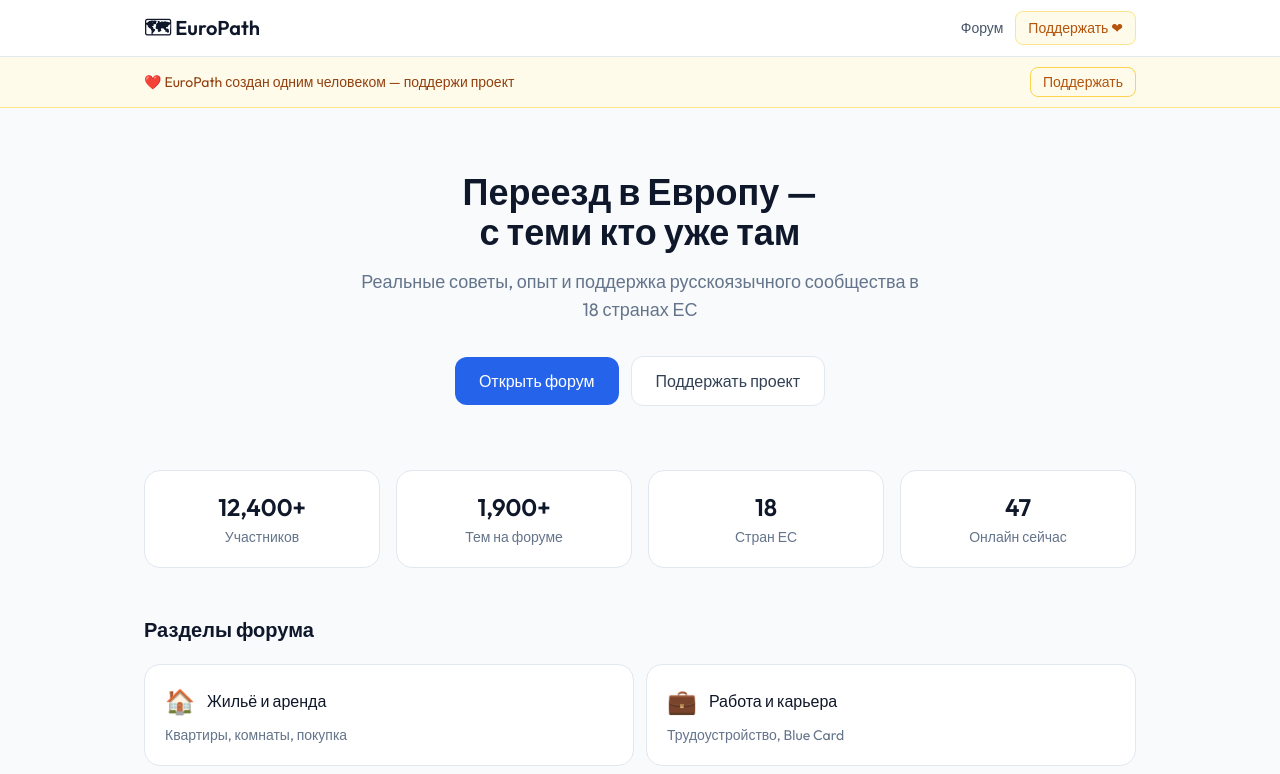
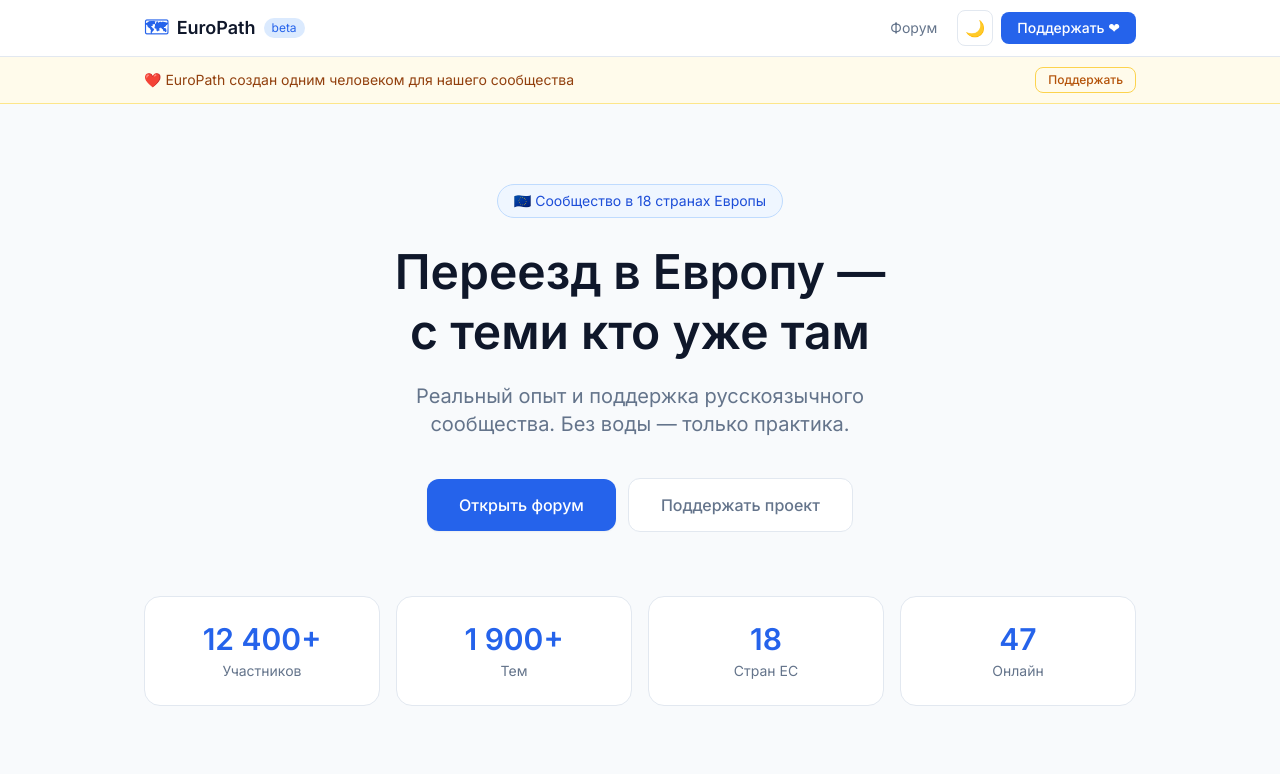
Before and after one commit to xxdkzn/europath, a Next.js app: page / in a window 1280 px wide. Shown: the top 774 px of the page. Built offline with nearby package versions, Linux system fonts and the light colour scheme.

Commit message:
feat: new design + dark mode

```diff
--- a/src/app/globals.css
+++ b/src/app/globals.css
@@ -1,31 +1,32 @@
-/* src/app/globals.css */
-/* ─────────────────────────────────────────────
-   Что это: глобальные стили всего сайта.
-   Загружается один раз и применяется везде.
-   ───────────────────────────────────────────── */
-
-@import url('https://fonts.googleapis.com/css2?family=Outfit:wght@300;400;500;600;700&display=swap');
+@import url('https://fonts.googleapis.com/css2?family=Inter:wght@400;500;600&display=swap');
 
 @tailwind base;
 @tailwind components;
 @tailwind utilities;
 
 :root {
-  --font-outfit: 'Outfit', sans-serif;
+  --bg: #f8fafc;
+  --bg-card: #ffffff;
+  --text: #0f172a;
+  --text-muted: #64748b;
+  --border: #e2e8f0;
+  --accent: #2563eb;
 }
 
-* {
-  box-sizing: border-box;
+.dark {
+  --bg: #0f172a;
+  --bg-card: #1e293b;
+  --text: #f1f5f9;
+  --text-muted: #94a3b8;
+  --border: #334155;
+  --accent: #3b82f6;
 }
 
+* { box-sizing: border-box; }
+
 body {
-  font-family: var(--font-outfit), system-ui, sans-serif;
-  background-color: #f8fafc;
-  color: #0f172a;
+  font-family: 'Inter', system-ui, sans-serif;
+  background-color: var(--bg);
+  color: var(--text);
+  transition: background-color 0.2s, color 0.2s;
 }
-
-/* Скроллбар в стиле платформы */
-::-webkit-scrollbar { width: 6px; }
-::-webkit-scrollbar-track { background: #f1f5f9; }
-::-webkit-scrollbar-thumb { background: #cbd5e1; border-radius: 3px; }
-::-webkit-scrollbar-thumb:hover { background: #94a3b8; }
--- a/src/app/layout.tsx
+++ b/src/app/layout.tsx
@@ -8,7 +8,7 @@ export const metadata: Metadata = {
 
 export default function RootLayout({ children }: { children: React.ReactNode }) {
   return (
-    <html lang="ru">
+    <html lang="ru" suppressHydrationWarning>
       <body>{children}</body>
     </html>
   )
--- a/src/app/page.tsx
+++ b/src/app/page.tsx
@@ -1,92 +1,114 @@
 import Link from 'next/link'
+import ThemeToggle from '@/components/ThemeToggle'
 
 const CATEGORIES = [
-  { slug: 'housing', name: 'Жильё и аренда',   desc: 'Квартиры, комнаты, покупка',   icon: '🏠' },
-  { slug: 'work',    name: 'Работа и карьера',  desc: 'Трудоустройство, Blue Card',   icon: '💼' },
-  { slug: 'visa',    name: 'Визы и документы',  desc: 'ВНЖ, апостили, юридическое',  icon: '📋' },
-  { slug: 'bank',    name: 'Банки и финансы',   desc: 'Счета, налоги, крипта',        icon: '🏦' },
-  { slug: 'health',  name: 'Здоровье',          desc: 'Страховки, медицина',          icon: '🏥' },
-  { slug: 'life',    name: 'Жизнь в стране',    desc: 'Адаптация, образование',       icon: '🌍' },
-  { slug: 'general', name: 'Общение',           desc: 'Знакомства и истории',         icon: '💬' },
+  { slug: 'housing', name: 'Жильё и аренда',   desc: 'Квартиры, комнаты, покупка недвижимости', icon: '🏠', count: 234 },
+  { slug: 'work',    name: 'Работа и карьера',  desc: 'Трудоустройство, Blue Card, зарплаты',    icon: '💼', count: 187 },
+  { slug: 'visa',    name: 'Визы и документы',  desc: 'ВНЖ, апостили, юридические вопросы',      icon: '📋', count: 312 },
+  { slug: 'bank',    name: 'Банки и финансы',   desc: 'Счета, налоги, крипта для мигрантов',     icon: '🏦', count: 156 },
+  { slug: 'health',  name: 'Здоровье',          desc: 'Страховки и медицина в странах ЕС',       icon: '🏥', count: 98  },
+  { slug: 'life',    name: 'Жизнь в стране',    desc: 'Адаптация, образование, повседневность',  icon: '🌍', count: 421 },
+  { slug: 'general', name: 'Общение',           desc: 'Знакомства, истории и советы',            icon: '💬', count: 543 },
+]
+
+const STATS = [
+  { n: '12 400+', l: 'Участников' },
+  { n: '1 900+',  l: 'Тем' },
+  { n: '18',      l: 'Стран ЕС' },
+  { n: '47',      l: 'Онлайн' },
 ]
 
 export default function HomePage() {
   return (
-    <main className="min-h-screen bg-slate-50">
-      <nav className="bg-white border-b border-slate-200 sticky top-0 z-50">
+    <main className="min-h-screen" style={{ backgroundColor: 'var(--bg)' }}>
+
+      {/* Навигация */}
+      <nav className="sticky top-0 z-50 border-b" style={{ backgroundColor: 'var(--bg-card)', borderColor: 'var(--border)' }}>
         <div className="max-w-5xl mx-auto px-4 h-14 flex items-center justify-between">
-          <Link href="/" className="text-xl font-semibold text-slate-900">
-            🗺 EuroPath
+          <Link href="/" className="flex items-center gap-2 font-semibold text-lg" style={{ color: 'var(--text)' }}>
+            <span className="text-blue-600">🗺</span> EuroPath
+            <span className="text-xs bg-blue-100 dark:bg-blue-900 text-blue-600 dark:text-blue-300 px-2 py-0.5 rounded-full font-normal">beta</span>
           </Link>
-          <div className="flex items-center gap-3">
-            <Link href="/forum" className="text-sm text-slate-600 hover:text-slate-900">Форум</Link>
-            <Link href="/support" className="text-sm bg-amber-50 text-amber-700 border border-amber-200 px-3 py-1.5 rounded-lg hover:bg-amber-100">
+          <div className="flex items-center gap-2">
+            <Link href="/forum" className="text-sm px-3 py-1.5 rounded-lg hover:bg-slate-100 dark:hover:bg-slate-800 transition-colors" style={{ color: 'var(--text-muted)' }}>
+              Форум
+            </Link>
+            <ThemeToggle />
+            <Link href="/support" className="text-sm bg-blue-600 hover:bg-blue-700 text-white px-4 py-1.5 rounded-lg font-medium transition-colors">
               Поддержать ❤
             </Link>
           </div>
         </div>
       </nav>
 
-      <div className="bg-amber-50 border-b border-amber-200">
+      {/* Баннер */}
+      <div className="bg-amber-50 dark:bg-amber-950 border-b border-amber-200 dark:border-amber-800">
         <div className="max-w-5xl mx-auto px-4 py-2.5 flex items-center justify-between">
-          <p className="text-sm text-amber-800">❤️ EuroPath создан одним человеком — поддержи проект</p>
-          <Link href="/support" className="text-sm font-medium text-amber-700 border border-amber-300 px-3 py-1 rounded-lg hover:bg-amber-100">
+          <p className="text-sm text-amber-800 dark:text-amber-300">
+            ❤️ EuroPath создан одним человеком для нашего сообщества
+          </p>
+          <Link href="/support" className="text-xs font-medium text-amber-700 dark:text-amber-400 border border-amber-300 dark:border-amber-700 px-3 py-1 rounded-lg hover:bg-amber-100 dark:hover:bg-amber-900 transition-colors">
             Поддержать
           </Link>
         </div>
       </div>
 
-      <section className="max-w-5xl mx-auto px-4 py-16 text-center">
-        <h1 className="text-4xl font-semibold text-slate-900 mb-4">
+      {/* Герой */}
+      <section className="max-w-5xl mx-auto px-4 pt-20 pb-16 text-center">
+        <div className="inline-flex items-center gap-2 bg-blue-50 dark:bg-blue-950 text-blue-700 dark:text-blue-300 text-sm px-4 py-1.5 rounded-full mb-6 border border-blue-200 dark:border-blue-800">
+          🇪🇺 Сообщество в 18 странах Европы
+        </div>
+        <h1 className="text-5xl font-semibold mb-5 leading-tight" style={{ color: 'var(--text)' }}>
           Переезд в Европу —<br />с теми кто уже там
         </h1>
-        <p className="text-lg text-slate-500 mb-8 max-w-xl mx-auto">
-          Реальные советы, опыт и поддержка русскоязычного сообщества в 18 странах ЕС
+        <p className="text-xl mb-10 max-w-lg mx-auto" style={{ color: 'var(--text-muted)' }}>
+          Реальный опыт и поддержка русскоязычного сообщества. Без воды — только практика.
         </p>
         <div className="flex items-center justify-center gap-3">
-          <Link href="/forum" className="bg-blue-600 text-white px-6 py-3 rounded-xl font-medium hover:bg-blue-700">
+          <Link href="/forum" className="bg-blue-600 hover:bg-blue-700 text-white px-8 py-3.5 rounded-xl font-medium text-base transition-colors shadow-sm">
             Открыть форум
           </Link>
-          <Link href="/support" className="border border-slate-200 bg-white text-slate-700 px-6 py-3 rounded-xl font-medium hover:border-slate-300">
+          <Link href="/support" className="px-8 py-3.5 rounded-xl font-medium text-base transition-colors border" style={{ borderColor: 'var(--border)', color: 'var(--text-muted)', backgroundColor: 'var(--bg-card)' }}>
             Поддержать проект
           </Link>
         </div>
       </section>
 
-      <section className="max-w-5xl mx-auto px-4 mb-12">
+      {/* Статистика */}
+      <section className="max-w-5xl mx-auto px-4 mb-16">
         <div className="grid grid-cols-4 gap-4">
-          {[
-            { n: '12,400+', l: 'Участников' },
-            { n: '1,900+',  l: 'Тем на форуме' },
-            { n: '18',      l: 'Стран ЕС' },
-            { n: '47',      l: 'Онлайн сейчас' },
-          ].map((s) => (
-            <div key={s.l} className="bg-white rounded-2xl border border-slate-200 p-5 text-center">
-              <div className="text-2xl font-semibold text-slate-900">{s.n}</div>
-              <div className="text-sm text-slate-500 mt-1">{s.l}</div>
+          {STATS.map((s) => (
+            <div key={s.l} className="rounded-2xl border p-6 text-center" style={{ backgroundColor: 'var(--bg-card)', borderColor: 'var(--border)' }}>
+              <div className="text-3xl font-semibold text-blue-600 mb-1">{s.n}</div>
+              <div className="text-sm" style={{ color: 'var(--text-muted)' }}>{s.l}</div>
             </div>
           ))}
         </div>
       </section>
 
-      <section className="max-w-5xl mx-auto px-4 pb-16">
-        <h2 className="text-xl font-semibold text-slate-900 mb-5">Разделы форума</h2>
+      {/* Категории */}
+      <section className="max-w-5xl mx-auto px-4 pb-20">
+        <h2 className="text-2xl font-semibold mb-6" style={{ color: 'var(--text)' }}>Разделы форума</h2>
         <div className="grid grid-cols-2 gap-3">
           {CATEGORIES.map((cat) => (
-            <Link
-              key={cat.slug}
-              href={`/forum/${cat.slug}`}
-              className="bg-white rounded-2xl border border-slate-200 p-5 hover:border-slate-300 hover:shadow-sm transition-all"
-            >
-              <div className="flex items-center gap-3 mb-2">
-                <span className="text-2xl">{cat.icon}</span>
-                <span className="font-medium text-slate-900">{cat.name}</span>
+            <Link key={cat.slug} href={`/forum/${cat.slug}`}
+              className="group rounded-2xl border p-5 transition-all hover:border-blue-300 dark:hover:border-blue-700 hover:shadow-sm"
+              style={{ backgroundColor: 'var(--bg-card)', borderColor: 'var(--border)' }}>
+              <div className="flex items-center justify-between mb-2">
+                <div className="flex items-center gap-3">
+                  <span className="text-2xl">{cat.icon}</span>
+                  <span className="font-medium" style={{ color: 'var(--text)' }}>{cat.name}</span>
+                </div>
+                <span className="text-xs bg-slate-100 dark:bg-slate-800 px-2 py-0.5 rounded-full" style={{ color: 'var(--text-muted)' }}>
+                  {cat.count}
+                </span>
               </div>
-              <p className="text-sm text-slate-500">{cat.desc}</p>
+              <p className="text-sm ml-11" style={{ color: 'var(--text-muted)' }}>{cat.desc}</p>
             </Link>
           ))}
         </div>
       </section>
+
     </main>
   )
 }
--- /dev/null
+++ b/src/components/ThemeToggle.tsx
@@ -0,0 +1,31 @@
+'use client'
+import { useEffect, useState } from 'react'
+
+export default function ThemeToggle() {
+  const [dark, setDark] = useState(false)
+
+  useEffect(() => {
+    const saved = localStorage.getItem('theme')
+    if (saved === 'dark' || (!saved && window.matchMedia('(prefers-color-scheme: dark)').matches)) {
+      setDark(true)
+      document.documentElement.classList.add('dark')
+    }
+  }, [])
+
+  const toggle = () => {
+    const next = !dark
+    setDark(next)
+    document.documentElement.classList.toggle('dark', next)
+    localStorage.setItem('theme', next ? 'dark' : 'light')
+  }
+
+  return (
+    <button
+      onClick={toggle}
+      className="w-9 h-9 rounded-lg border border-slate-200 dark:border-slate-700 flex items-center justify-center text-slate-500 dark:text-slate-400 hover:bg-slate-100 dark:hover:bg-slate-800 transition-colors"
+      title={dark ? 'Светлая тема' : 'Тёмная тема'}
+    >
+      {dark ? '☀️' : '🌙'}
+    </button>
+  )
+}
```
Also changed, not shown: tailwind.config.js (+2 -21 lines).
